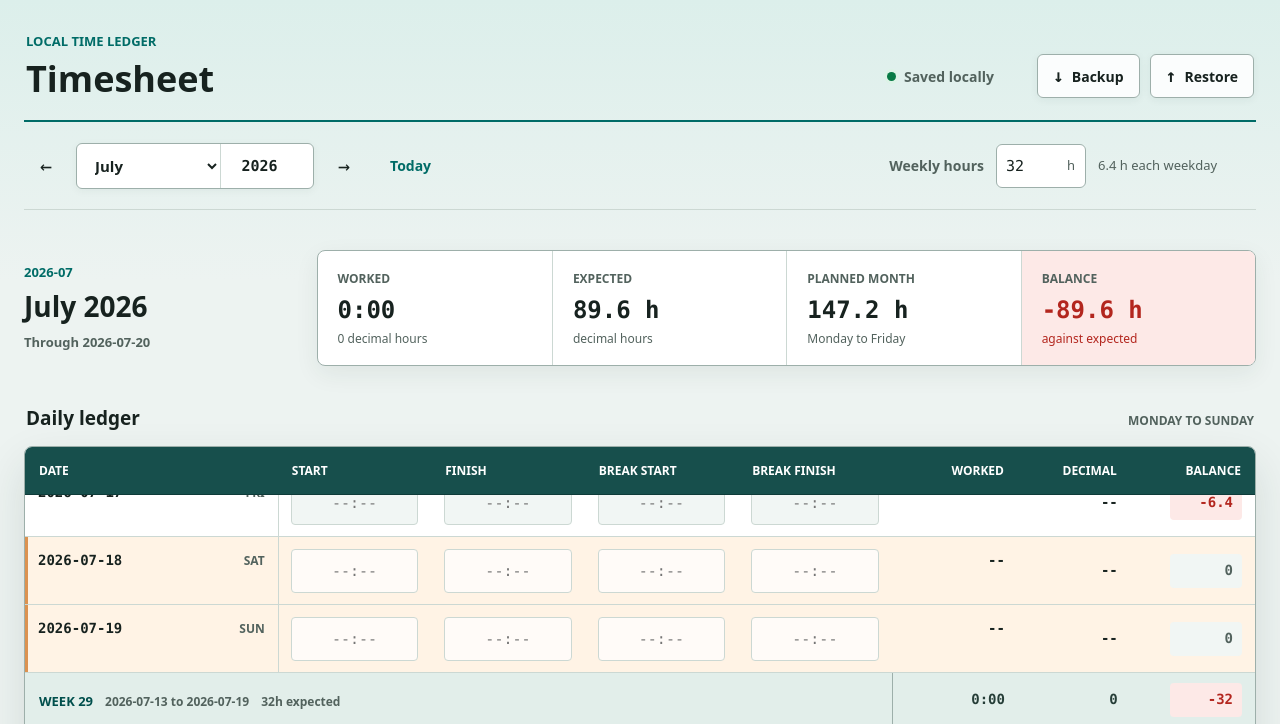
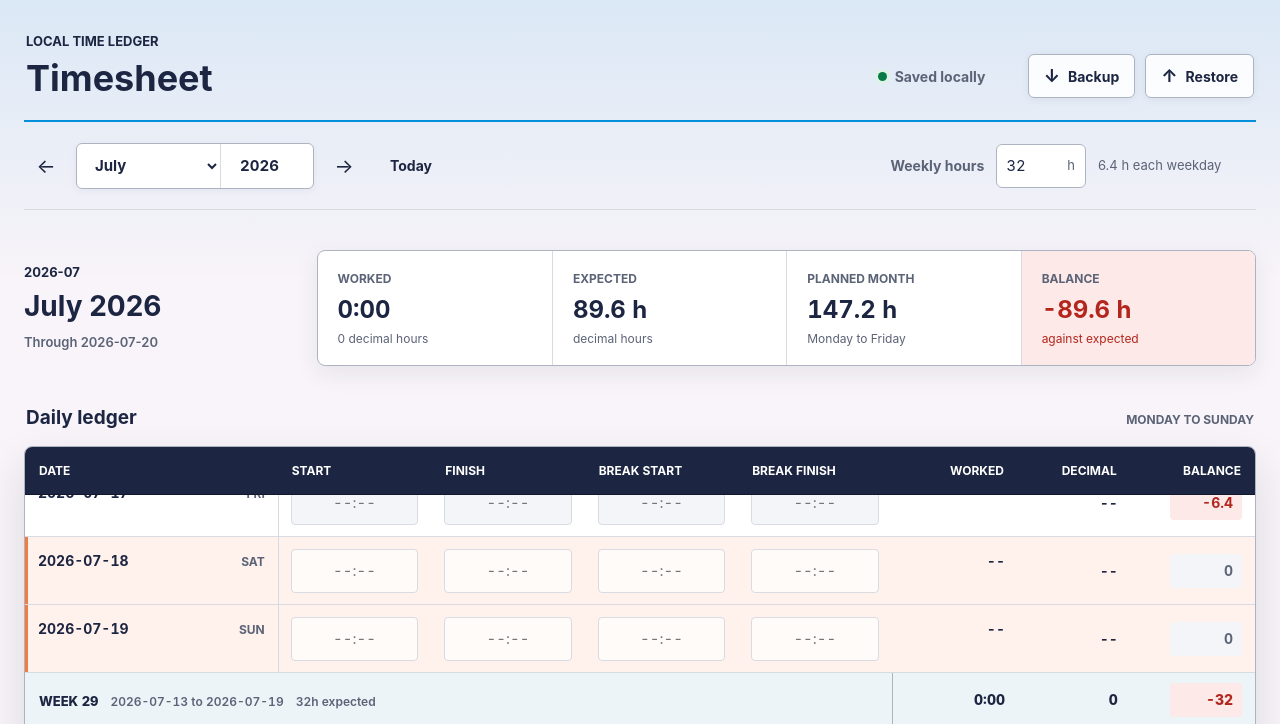
Before and after one commit to reery/Timesheet, a plain HTML site: page index.html in a window 1280 px wide. Shown: the top 724 px of the page. Drawn offline with Linux system fonts and the light colour scheme.

Commit message:
color palette changed

```diff
--- a/styles.css
+++ b/styles.css
@@ -1,27 +1,27 @@
 :root {
   color-scheme: light;
-  --page: #edf3f1;
+  --page: #f8f4f9;
   --surface: #ffffff;
-  --surface-soft: #f1f6f4;
-  --ink: #17221f;
-  --muted: #52625d;
-  --line: #ccd8d3;
-  --line-strong: #9dafaa;
-  --accent: #006c67;
-  --accent-strong: #004f4c;
-  --accent-soft: #dff2ef;
-  --weekend: #fff3e5;
-  --weekend-line: #dc9250;
+  --surface-soft: #f4f5f8;
+  --ink: #1c2541;
+  --muted: #5b6377;
+  --line: #d8dbe2;
+  --line-strong: #adb3c0;
+  --accent: #058ed9;
+  --accent-strong: #1c2541;
+  --accent-soft: #e5f3fb;
+  --weekend: #fff2ec;
+  --weekend-line: #ef7b45;
   --positive: #087a45;
   --positive-soft: #ddf3e7;
   --negative: #b3261e;
   --negative-soft: #fde9e7;
-  --warning: #8a5600;
-  --warning-soft: #fff0c7;
-  --shadow: 0 18px 45px rgba(23, 50, 43, 0.12);
+  --warning: #9a4b26;
+  --warning-soft: #ffede4;
+  --shadow: 0 18px 45px rgba(28, 37, 65, 0.13);
   --radius: 8px;
-  --font-sans: system-ui, -apple-system, BlinkMacSystemFont, "Segoe UI", sans-serif;
-  --font-mono: "SFMono-Regular", Consolas, "Liberation Mono", monospace;
+  --font-sans: -apple-system, BlinkMacSystemFont, "SF Pro Text", "Helvetica Neue", Helvetica, Arial, sans-serif;
+  --font-display: "SF Pro Display", -apple-system, BlinkMacSystemFont, "Helvetica Neue", Helvetica, Arial, sans-serif;
   font-family: var(--font-sans);
   font-size: 16px;
   line-height: 1.5;
@@ -44,9 +44,10 @@ body {
   margin: 0;
   color: var(--ink);
   background:
-    linear-gradient(180deg, #dcefeb 0, rgba(237, 243, 241, 0) 280px) 0 0 / 100% 360px no-repeat,
+    linear-gradient(180deg, rgba(5, 142, 217, 0.12) 0, rgba(248, 244, 249, 0) 280px) 0 0 / 100% 360px no-repeat,
     var(--page);
   letter-spacing: 0;
+  -webkit-font-smoothing: antialiased;
 }
 
 button,
@@ -66,7 +67,7 @@ button:focus-visible,
 input:focus-visible,
 select:focus-visible,
 a:focus-visible {
-  outline: 3px solid rgba(0, 108, 103, 0.34);
+  outline: 3px solid rgba(5, 142, 217, 0.34);
   outline-offset: 3px;
 }
 
@@ -89,7 +90,7 @@ a:focus-visible {
   left: 10px;
   padding: 9px 12px;
   color: #ffffff;
-  background: var(--accent);
+  background: var(--accent-strong);
   border-radius: 4px;
   transform: translateY(-150%);
 }
@@ -117,6 +118,7 @@ a:focus-visible {
 .overview-heading h2,
 .ledger-heading h2 {
   margin: 0;
+  font-family: var(--font-display);
   font-weight: 650;
   letter-spacing: 0;
 }
@@ -128,7 +130,7 @@ a:focus-visible {
 
 .eyebrow {
   margin: 0 0 7px;
-  color: var(--accent);
+  color: var(--accent-strong);
   font-size: 13px;
   font-weight: 750;
   letter-spacing: 0;
@@ -167,7 +169,7 @@ a:focus-visible {
 }
 
 .button-icon {
-  font-family: var(--font-mono);
+  font-family: var(--font-sans);
   font-size: 18px;
   line-height: 1;
 }
@@ -175,7 +177,7 @@ a:focus-visible {
 .button-secondary {
   border-color: var(--line-strong);
   background: rgba(255, 255, 255, 0.88);
-  box-shadow: 0 2px 8px rgba(23, 50, 43, 0.06);
+  box-shadow: 0 2px 8px rgba(28, 37, 65, 0.06);
 }
 
 .button-secondary:hover,
@@ -184,11 +186,11 @@ a:focus-visible {
   border-color: var(--accent);
   color: var(--accent-strong);
   background: var(--surface);
-  box-shadow: 0 3px 10px rgba(23, 50, 43, 0.1);
+  box-shadow: 0 3px 10px rgba(28, 37, 65, 0.1);
 }
 
 .button-quiet {
-  color: var(--accent);
+  color: var(--accent-strong);
 }
 
 .button:active,
@@ -200,7 +202,7 @@ a:focus-visible {
 .icon-button {
   width: 44px;
   padding: 0;
-  font-family: var(--font-mono);
+  font-family: var(--font-sans);
   font-size: 20px;
 }
 
@@ -221,7 +223,7 @@ a:focus-visible {
   flex: 0 0 auto;
   border-radius: 50%;
   background: var(--line-strong);
-  box-shadow: 0 0 0 3px rgba(82, 98, 93, 0.1);
+  box-shadow: 0 0 0 3px rgba(91, 99, 119, 0.12);
 }
 
 .save-status[data-tone="success"] .status-dot {
@@ -266,7 +268,7 @@ a:focus-visible {
   border: 1px solid var(--line-strong);
   border-radius: 6px;
   background: var(--surface);
-  box-shadow: 0 2px 8px rgba(23, 50, 43, 0.05);
+  box-shadow: 0 2px 8px rgba(28, 37, 65, 0.05);
 }
 
 .period-picker select,
@@ -288,7 +290,7 @@ a:focus-visible {
   width: 92px;
   padding: 0 10px;
   text-align: center;
-  font-family: var(--font-mono);
+  font-family: var(--font-sans);
   font-variant-numeric: tabular-nums;
 }
 
@@ -316,7 +318,7 @@ a:focus-visible {
 
 .number-field:focus-within {
   border-color: var(--accent);
-  box-shadow: 0 0 0 3px rgba(0, 108, 103, 0.15);
+  box-shadow: 0 0 0 3px rgba(5, 142, 217, 0.16);
 }
 
 .number-field input {
@@ -326,7 +328,7 @@ a:focus-visible {
   border: 0;
   outline: 0;
   background: transparent;
-  font-family: var(--font-mono);
+  font-family: var(--font-sans);
   font-size: 15px;
   font-variant-numeric: tabular-nums;
 }
@@ -390,7 +392,7 @@ a:focus-visible {
   border: 1px solid var(--line-strong);
   border-radius: var(--radius);
   background: var(--surface);
-  box-shadow: 0 8px 24px rgba(23, 50, 43, 0.07);
+  box-shadow: 0 8px 24px rgba(28, 37, 65, 0.08);
 }
 
 .summary-metric {
@@ -414,7 +416,7 @@ a:focus-visible {
 .summary-metric dd {
   overflow: hidden;
   margin: 0;
-  font-family: var(--font-mono);
+  font-family: var(--font-sans);
   font-size: 24px;
   font-weight: 750;
   font-variant-numeric: tabular-nums;
@@ -516,8 +518,8 @@ thead th {
   height: 48px;
   padding: 0 14px;
   color: #ffffff;
-  background: #174f4c;
-  border-bottom: 1px solid #0e3b39;
+  background: #1c2541;
+  border-bottom: 1px solid #11182d;
   font-size: 12px;
   font-weight: 750;
   text-align: left;
@@ -563,7 +565,7 @@ tbody tr:last-child td {
 }
 
 .date-line time {
-  font-family: var(--font-mono);
+  font-family: var(--font-sans);
   font-size: 14px;
   font-weight: 700;
 }
@@ -599,8 +601,8 @@ tbody tr:last-child td {
 
 .day-row.is-adjacent th,
 .day-row.is-adjacent td {
-  color: #66736e;
-  background-image: linear-gradient(rgba(231, 237, 234, 0.62), rgba(231, 237, 234, 0.62));
+  color: #697084;
+  background-image: linear-gradient(rgba(216, 219, 226, 0.62), rgba(216, 219, 226, 0.62));
 }
 
 .day-row.is-adjacent.is-weekend th,
@@ -614,12 +616,12 @@ tbody tr:last-child td {
 }
 
 .day-row.is-today .date-line time {
-  color: var(--accent);
+  color: var(--accent-strong);
   font-weight: 800;
 }
 
 .day-row.is-future:not(.is-today) {
-  color: #64716c;
+  color: #6b7284;
 }
 
 .day-row.has-error th,
@@ -640,7 +642,7 @@ tbody tr:last-child td {
   border-radius: 4px;
   outline: 0;
   background: var(--surface-soft);
-  font-family: var(--font-mono);
+  font-family: var(--font-sans);
   font-size: 15px;
   font-variant-numeric: tabular-nums;
   text-align: center;
@@ -657,7 +659,7 @@ tbody tr:last-child td {
 .time-input:focus {
   border-color: var(--accent);
   background: var(--surface);
-  box-shadow: 0 0 0 3px rgba(0, 108, 103, 0.15);
+  box-shadow: 0 0 0 3px rgba(5, 142, 217, 0.16);
 }
 
 .time-input[aria-invalid="true"] {
@@ -674,7 +676,7 @@ tbody tr:last-child td {
 .decimal-value,
 .balance-value {
   display: block;
-  font-family: var(--font-mono);
+  font-family: var(--font-sans);
   font-size: 14px;
   font-weight: 700;
   font-variant-numeric: tabular-nums;
@@ -685,7 +687,7 @@ tbody tr:last-child td {
   display: block;
   min-height: 16px;
   margin-top: 4px;
-  color: var(--accent);
+  color: var(--accent-strong);
   font-size: 12px;
   font-weight: 700;
   white-space: nowrap;
@@ -721,8 +723,8 @@ tbody tr:last-child td {
   height: 54px;
   padding-top: 8px;
   padding-bottom: 8px;
-  color: #253d37;
-  background: #e2eeea;
+  color: var(--ink);
+  background: #edf4f8;
   border-bottom: 1px solid var(--line-strong);
 }
 
```
Also changed, not shown: Timesheet_v02.png.
